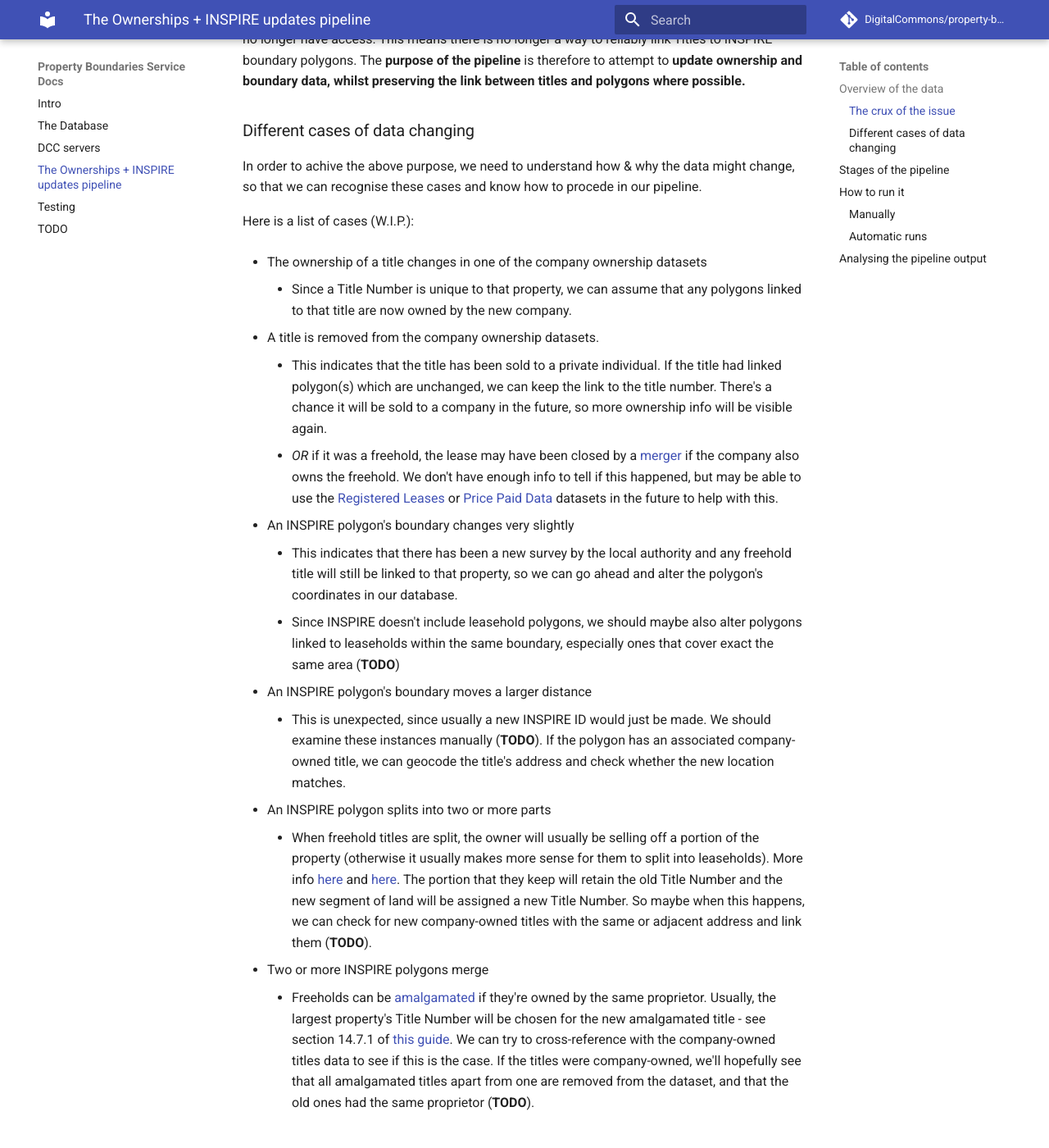
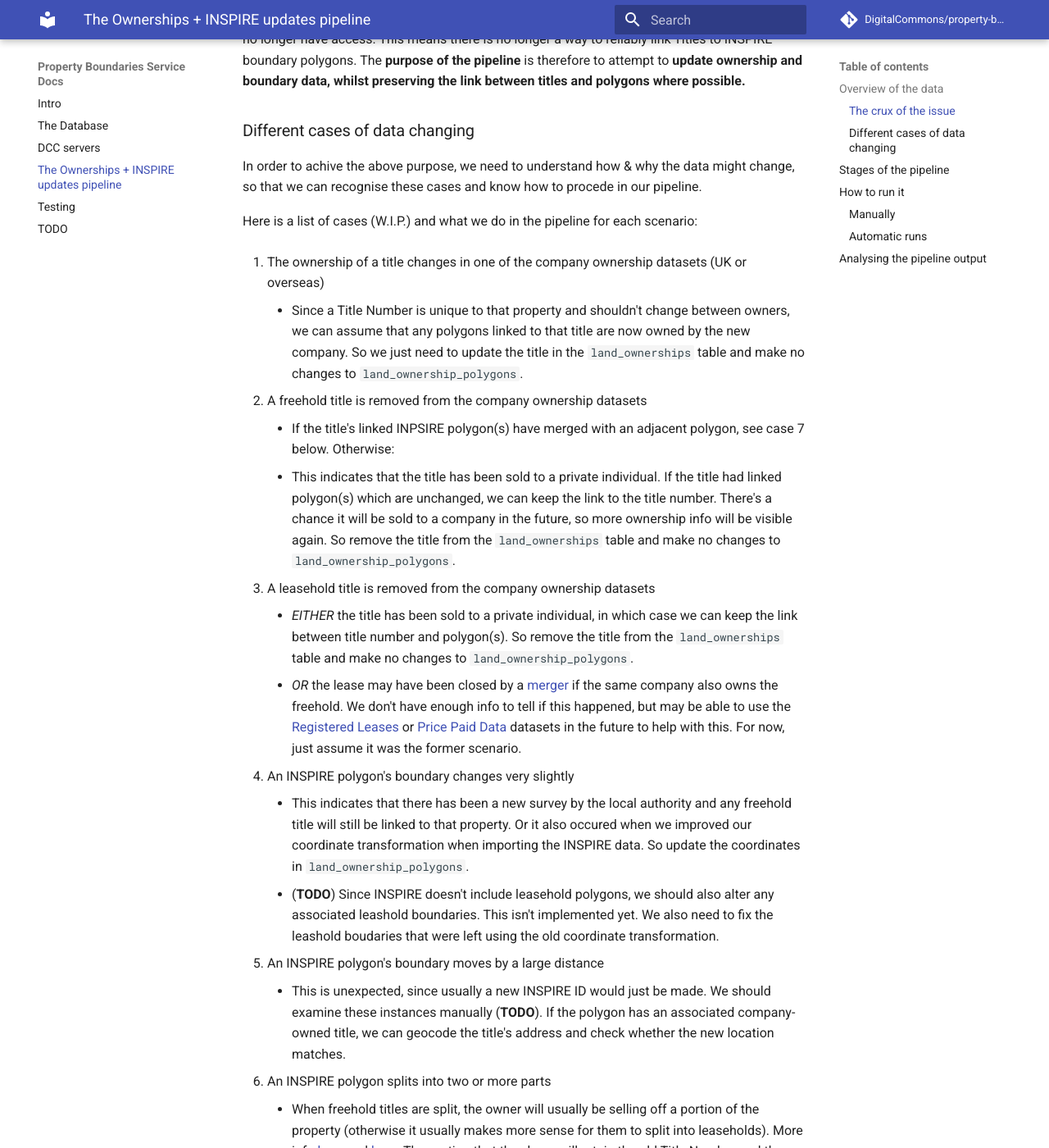
Before and after one commit to DigitalCommons/property-boundaries-service, an MkDocs documentation site: the page built from docs/pipeline.md, in a window 1280 px wide and 1400 px high, scrolled down 1275 px. Shown: the whole window at 82% size. Built offline with MkDocs 1.6.1 and Material for MkDocs 9.7.7, drawn with Linux system fonts in a browser that asks for light colours; comment, search, counter and statistics services are not loaded.

Commit message:
Improve pipeline.md

```diff
--- a/docs/pipeline.md
+++ b/docs/pipeline.md
@@ -44,44 +44,52 @@ whilst preserving the link between titles and polygons where possible.**
 In order to achive the above purpose, we need to understand how & why the data might change, so that
 we can recognise these cases and know how to procede in our pipeline.
 
-Here is a list of cases (W.I.P.):
+Here is a list of cases (W.I.P.) and what we do in the pipeline for each scenario:
 
-- The ownership of a title changes in one of the company ownership datasets
+1. The ownership of a title changes in one of the company ownership datasets (UK or overseas)
 
-    - Since a Title Number is unique to that property, we can assume that any polygons linked to that
-    title are now owned by the new company.
+    - Since a Title Number is unique to that property and shouldn't change between owners, we can
+      assume that any polygons linked to that title are now owned by the new company. So we just
+      need to update the title in the `land_ownerships` table and make no changes to `land_ownership_polygons`.
 
-- A title is removed from the company ownership datasets.
+2. A freehold title is removed from the company ownership datasets
 
+    - If the title's linked INPSIRE polygon(s) have merged with an adjacent polygon, see case 7 below. Otherwise:
     - This indicates that the title has been sold to a private individual. If the title had linked
     polygon(s) which are unchanged, we can keep the link to the title number. There's a chance it
-    will be sold to a company in the future, so more ownership info will be visible again.
-    - _OR_ if it was a freehold, the lease may have been closed by a [merger](https://hmlandregistry.blog.gov.uk/2024/03/27/amalgamation-or-merger-whats-the-difference/) if the company also owns the freehold. We don't have
+    will be sold to a company in the future, so more ownership info will be visible again. So remove
+    the title from the `land_ownerships` table and make no changes to `land_ownership_polygons`.
+
+3.  A leasehold title is removed from the company ownership datasets
+    - _EITHER_ the title has been sold to a private individual, in which case we can keep the link
+      between title number and polygon(s). So remove the title from the `land_ownerships` table and make no changes to `land_ownership_polygons`.
+    - _OR_ the lease may have been closed by a [merger](https://hmlandregistry.blog.gov.uk/2024/03/27/amalgamation-or-merger-whats-the-difference/) if the same company also owns the freehold. We don't have
     enough info to tell if this happened, but may be able to use the [Registered Leases](https://use-land-property-data.service.gov.uk/datasets/leases/tech-spec) or [Price Paid Data](https://www.gov.uk/guidance/about-the-price-paid-data) datasets
-    in the future to help with this.
+    in the future to help with this. For now, just assume it was the former scenario.
 
-- An INSPIRE polygon's boundary changes very slightly
+4. An INSPIRE polygon's boundary changes very slightly
 
     - This indicates that there has been a new survey by the local authority and any freehold title
-    will still be linked to that property, so we can go ahead and alter the polygon's coordinates in our
-    database.
-    - Since INSPIRE doesn't include leasehold polygons, we should maybe also alter polygons linked
-    to leaseholds within the same boundary, especially ones that cover exact the same area (**TODO**)
+    will still be linked to that property. Or it also occured when we improved our coordinate
+    transformation when importing the INSPIRE data. So update the coordinates in `land_ownership_polygons`.
+    - (**TODO**) Since INSPIRE doesn't include leasehold polygons, we should also alter any associated
+    leashold boundaries. This isn't implemented yet. We also need to fix the leashold boudaries that
+    were left using the old coordinate transformation.
 
-- An INSPIRE polygon's boundary moves a larger distance
+5. An INSPIRE polygon's boundary moves by a large distance
 
     - This is unexpected, since usually a new INSPIRE ID would just be made. We should examine these
     instances manually (**TODO**). If the polygon has an associated company-owned title, we can geocode the title's
     address and check whether the new location matches.
 
-- An INSPIRE polygon splits into two or more parts
+6. An INSPIRE polygon splits into two or more parts
 
     - When freehold titles are split, the owner will usually be selling off a portion of the property
     (otherwise it usually makes more sense for them to split into leaseholds). More info [here](https://lawdit.co.uk/readingroom/splitting-your-propertys-freehold-title) and [here](https://customerhelp.landregistry.gov.uk/forums/register-and-title-plan/f7bd9ec5-cc7c-ef11-a4e5-6045bdfc7a75). The portion that they keep will retain the old Title Number
     and the new segment of land will be assigned a new Title Number. So maybe when this happens, we
     can check for new company-owned titles with the same or adjacent address and link them (**TODO**).
 
-- Two or more INSPIRE polygons merge
+7. Two or more INSPIRE polygons merge
 
     - Freeholds can be [amalgamated](https://hmlandregistry.blog.gov.uk/2024/03/27/amalgamation-or-merger-whats-the-difference/) if they're owned by the same proprietor. Usually, the largest property's Title Number will be chosen for the new amalgamated title - see section 14.7.1 of [this guide](https://rosdev.atlassian.net/wiki/spaces/79RM/pages/76155396/L14+Amalgamation+and+Absorption+Guide). We can try to cross-reference with the company-owned titles data to see if this is the case. If the titles were company-owned, we'll hopefully see
     that all amalgamated titles apart from one are removed from the dataset, and that the old ones had the same proprietor (**TODO**).
```
